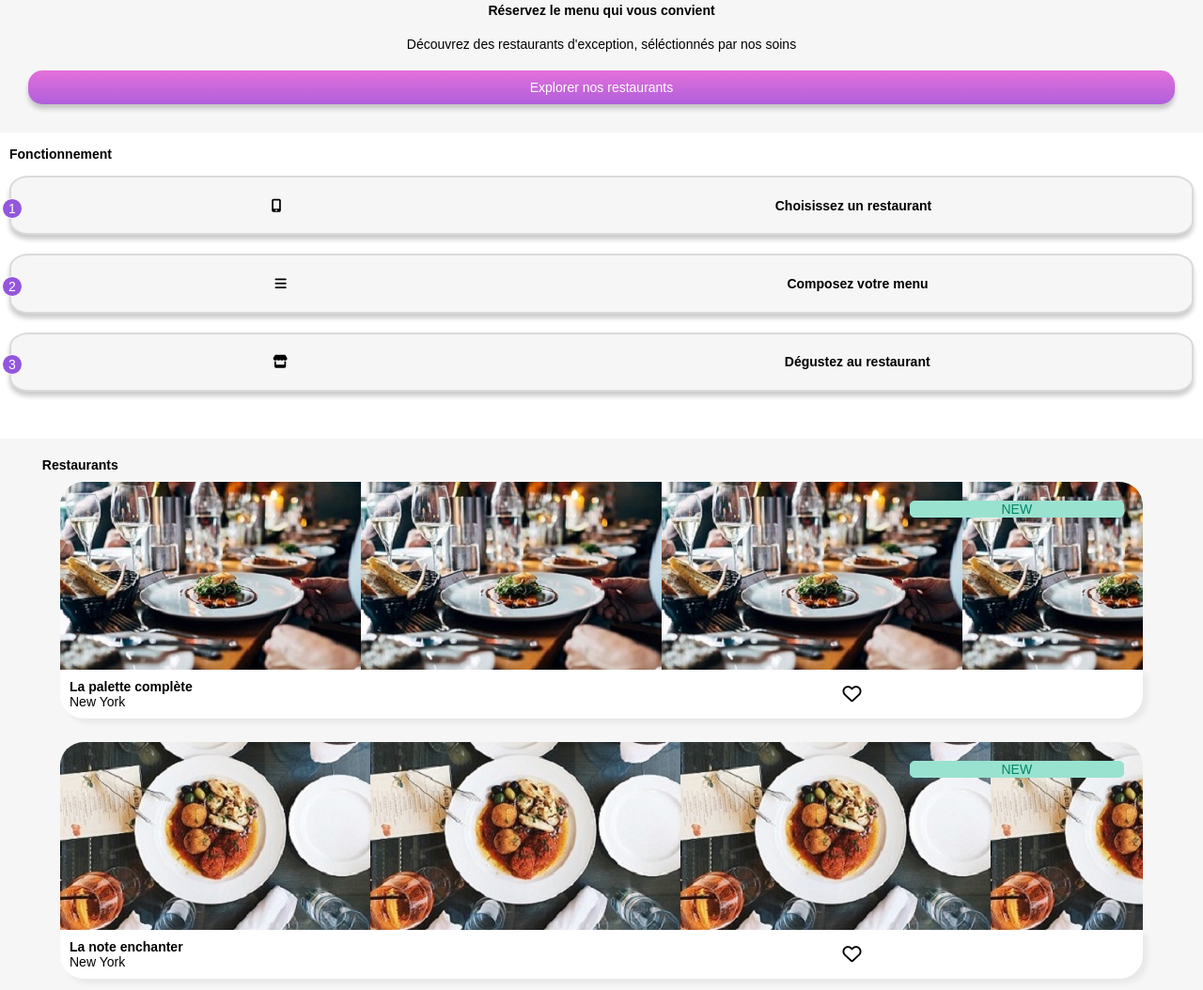
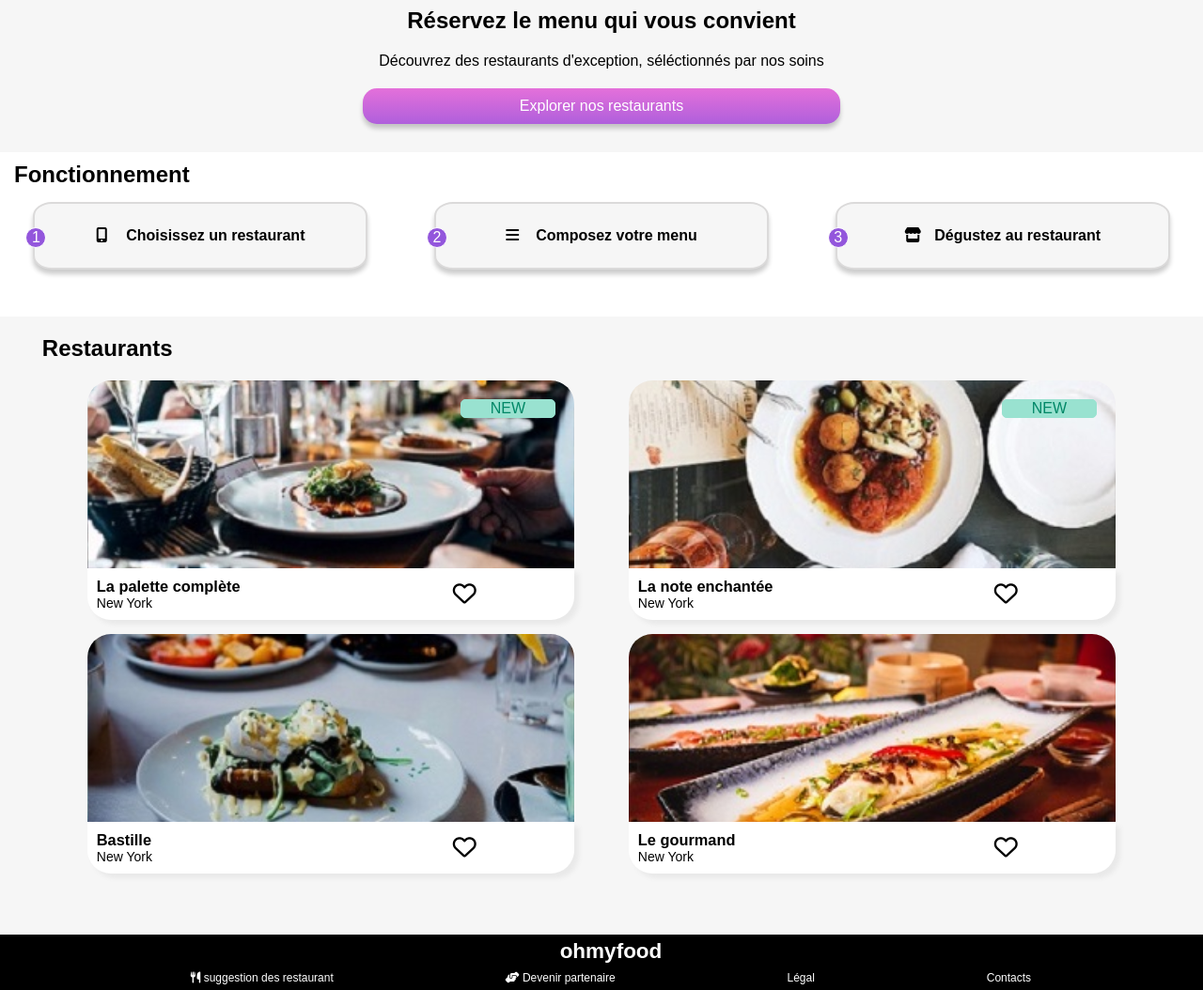
Before and after one commit to quentinh89/ohmyfood, a plain HTML site: page ohmyfood.html in a window 1280 px wide. Shown: the part 108-1162 px from the top of the page at 94% size. Drawn offline with Linux system fonts and the light colour scheme.

Commit message:
modification du responsive

```diff
--- a/ohmyfood.html
+++ b/ohmyfood.html
@@ -27,33 +27,38 @@
       <div class="dec">
         <h2>Réservez le menu qui vous convient</h2>
         <p>Découvrez des restaurants d'exception, séléctionnés par nos soins</p>
+        <div class="position_explo">
           <div class="explo">Explorer nos restaurants</div>
         </div>
-
+      </div>
+      <div class="fonctionnement_container">
         <div class="title_fonctionnement"><h2>Fonctionnement</h2></div>
         <div class="btn">
           <div class="suggestion">
             <div class="nombre">1</div>
-          <div><i class="fas fa-mobile-alt"></i></div>
+            <div class="icone_suggestion">
+              <i class="fas fa-mobile-alt"></i>
+            </div>
             <div><strong> Choisissez un restaurant</strong></div>
           </div>
 
           <div class="suggestion">
             <div class="nombre">2</div>
-          <div><i class="fas fa-bars"></i></div>
+            <div class="icone_suggestion"><i class="fas fa-bars"></i></div>
             <div><strong>Composez votre menu</strong></div>
           </div>
 
           <div class="suggestion">
             <div class="nombre">3</div>
-          <div><i class="fas fa-store"></i></div>
+            <div class="icone_suggestion"><i class="fas fa-store"></i></div>
             <div><strong> Dégustez au restaurant</strong></div>
+          </div>
         </div>
       </div>
 
       <div class="restaurant_container">
-        <div class="title_resto"><h2>Restaurants</h2></div>
-
+        <div class="title_fonction"><h2>Restaurants</h2></div>
+        <div class="restaurant_liste">
           <div class="restaurant">
             <div class="photo photo_palette">
               <div class="position">
@@ -73,14 +78,14 @@
           </div>
 
           <div class="restaurant">
-          <div class="photo photo_note_enchanter">
+            <div class="photo photo_note_enchantée">
               <div class="position">
                 <div class="new">NEW</div>
               </div>
             </div>
             <div class="description">
               <div class="title">
-              <h3>La note enchanter</h3>
+                <h3>La note enchantée</h3>
                 New York
               </div>
               <div class="icone">
@@ -118,11 +123,13 @@
             </div>
           </div>
         </div>
+      </div>
 
       <footer>
         <div class="footer">
           <div class="title_footer"><h2>ohmyfood</h2></div>
           <div class="renseignement">
+            <div class="rens">
               <div id="renseignement_resto">
                 <i class="fas fa-utensils"></i> suggestion des restaurant
               </div>
@@ -133,6 +140,7 @@
               <div id="contact">Contacts</div>
             </div>
           </div>
+        </div>
       </footer>
     </div>
   </body>
--- a/styleoh.css
+++ b/styleoh.css
@@ -1,7 +1,6 @@
 * {
   padding: 0;
   margin: 0;
-  font-size: 14px;
 }
 
 #container {
@@ -35,6 +34,11 @@ body {
   margin-right: 10px;
 }
 
+.position_explo {
+  display: flex;
+  justify-content: center;
+}
+
 .explo {
   border: none;
   border-bottom-left-radius: 15px;
@@ -46,6 +50,7 @@ body {
   background-color: #a95ddc;
   background-image: linear-gradient(180deg, rgba(228, 112, 218, 1), #af5fdc);
   color: #ffffff;
+  width: 80%;
 }
 
 .dec {
@@ -61,7 +66,8 @@ body {
 }
 
 .title_fonctionnement {
-  padding: 15px 0px 15px 10px;
+  display: flex;
+  margin-left: 15px;
 }
 
 .btn {
@@ -84,7 +90,6 @@ body {
   margin-left: 10px;
   margin-right: 10px;
   font-size: 1rem;
-  justify-content: space-around;
   position: relative;
 }
 
@@ -94,6 +99,10 @@ body {
 
 .suggestion:hover i {
   color: #9356dc;
+}
+
+.icone_suggestion {
+  width: 10%;
 }
 
 .nombre {
@@ -120,7 +129,15 @@ body {
   padding-top: 20px;
 }
 
-.title_resto {
+.restaurant_liste {
+  display: flex;
+  flex-direction: column;
+  padding-bottom: 25px;
+  padding-top: 20px;
+  width: 90%;
+}
+
+.title_fonction {
   display: flex;
   width: 93%;
 }
@@ -129,8 +146,7 @@ body {
   display: flex;
   flex-direction: column;
   border-radius: 25px;
-  width: 90%;
-  padding: 10px;
+  width: 100%;
   padding-bottom: 15px;
 }
 
@@ -141,12 +157,20 @@ body {
   height: 200px;
 }
 
+.photo_palette,
+.photo_note_enchantée,
+.photo_bastille,
+.photo_le_gourmand {
+  background-position: center;
+  background-size: cover;
+}
+
 .photo_palette {
   background-image: url(image/palette.jpg);
 }
 
-.photo_note_enchanter {
-  background-image: url(image/la_note_enchanter.jpg);
+.photo_note_enchantée {
+  background-image: url(image/la_note_enchantée.jpg);
 }
 
 .photo_bastille {
@@ -202,11 +226,14 @@ body {
 
 .coeur_plein {
   display: none;
-  font-size: 20px;
-  color: #a95ddc;
+  font-size: 25px;
+  background-image: linear-gradient(50deg, rgba(228, 112, 218, 1), #af5fdc);
+  color: transparent;
+  background-clip: text;
+  -webkit-background-clip: text;
 }
 .coeur_vide {
-  font-size: 20px;
+  font-size: 25px;
 }
 
 .restaurant:hover .coeur_plein {
@@ -222,6 +249,10 @@ body {
   display: flex;
   flex-direction: column;
   padding-top: 5px;
+}
+
+.title_footer {
+  font-size: 15px;
 }
 
 .renseignement {
@@ -253,4 +284,43 @@ footer {
   padding-bottom: 20px;
 }
 
-@media all and (max-width: 320px);
+@media (min-width: 630px) {
+  .explo {
+    width: 40%;
+  }
+
+  .title_fonctionnement {
+    margin-top: 10px;
+    margin-bottom: 15px;
+  }
+
+  .restaurant_liste {
+    flex-direction: row;
+    flex-wrap: wrap;
+    justify-content: space-around;
+  }
+
+  .restaurant {
+    width: 45%;
+  }
+
+  .btn {
+    flex-direction: row;
+    flex-wrap: wrap;
+    justify-content: space-around;
+  }
+
+  .suggestion {
+    width: 25%;
+  }
+
+  .title_footer {
+    display: flex;
+    justify-content: center;
+  }
+
+  .rens {
+    justify-content: space-evenly;
+    display: flex;
+  }
+}
```
Also changed, not shown: image/la_note_enchantée.jpg (renamed from image/la_note_enchanter.jpg). Lines whose indentation alone changed are shown as unchanged.
